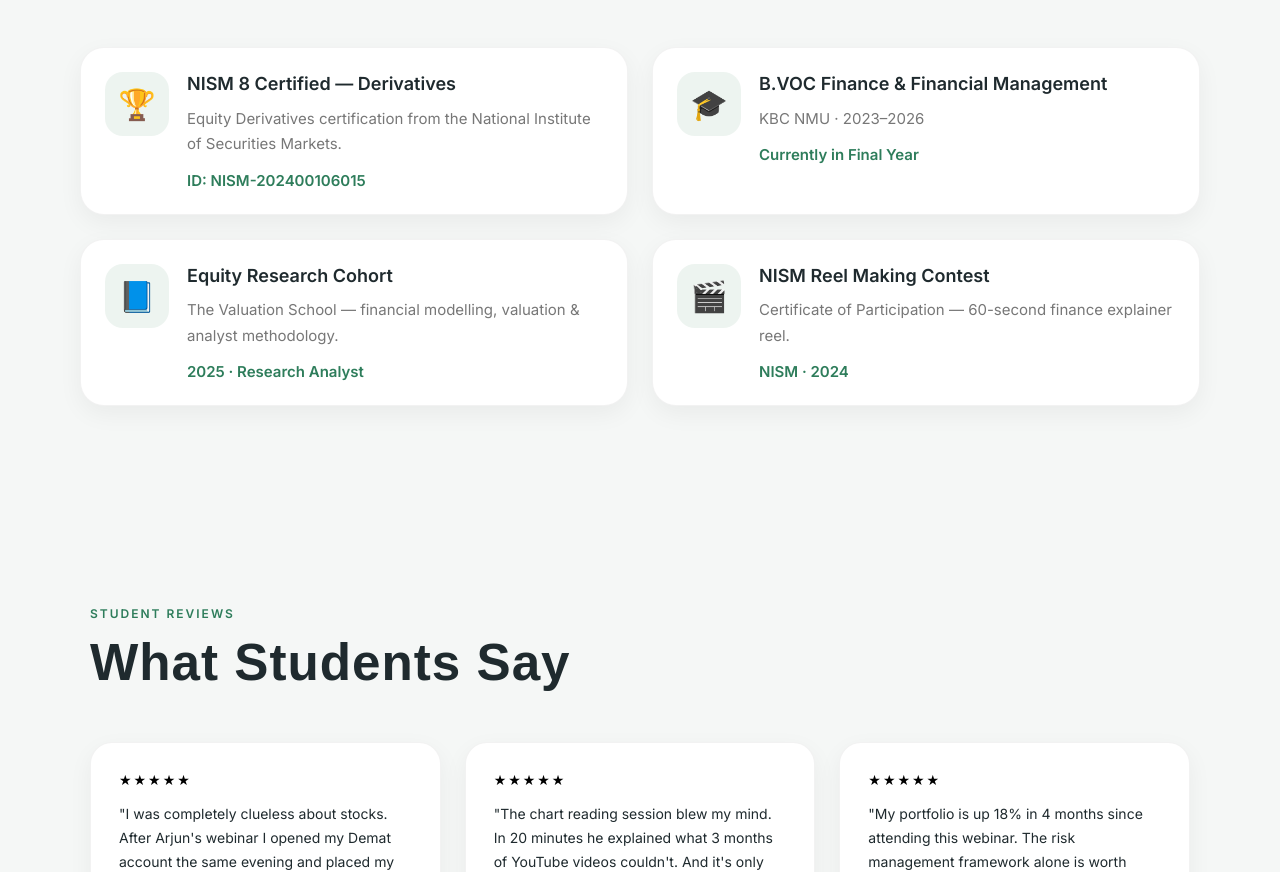
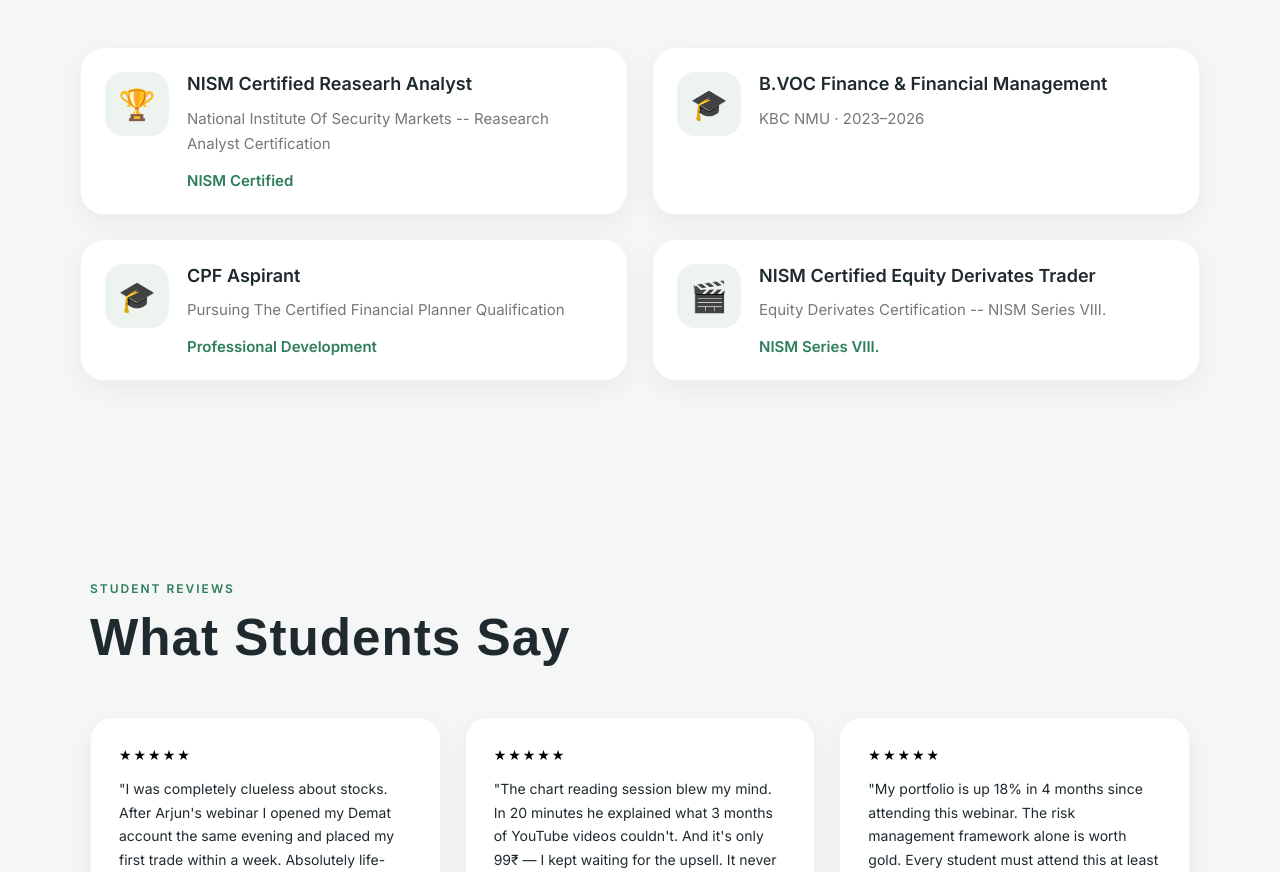
Before and after one commit to niru-31/Landing-page-Skilled-Trader-, a plain HTML site: page index.html in a window 1280 px wide. Shown: the part 2630-3502 px from the top of the page. Drawn offline with nearby package versions, Linux system fonts and the light colour scheme.

Commit message:
Update index.html

```diff
--- a/index.html
+++ b/index.html
@@ -226,15 +226,15 @@
 
         <div>
           <div class="cred-title">
-            NISM 8 Certified — Derivatives
+            NISM Certified Reasearh Analyst
           </div>
 
           <div class="cred-desc">
-            Equity Derivatives certification from the National Institute of Securities Markets.
+            National Institute Of Security Markets -- Reasearch Analyst Certification
           </div>
 
           <div class="cred-highlight">
-            ID: NISM-202400106015
+           NISM Certified
           </div>
         </div>
 
@@ -255,10 +255,6 @@
           <div class="cred-desc">
             KBC NMU · 2023–2026
           </div>
-
-          <div class="cred-highlight">
-            Currently in Final Year
-          </div>
         </div>
 
       </div>
@@ -268,19 +264,19 @@
     <div class="cred-card">
       <div class="cred-top">
 
-        <div class="cred-icon">📘</div>
+        <div class="cred-icon">🎓</div>
 
         <div>
           <div class="cred-title">
-            Equity Research Cohort
+            CPF Aspirant
           </div>
 
           <div class="cred-desc">
-            The Valuation School — financial modelling, valuation & analyst methodology.
+            Pursuing The Certified Financial Planner Qualification
           </div>
 
           <div class="cred-highlight">
-            2025 · Research Analyst
+            Professional Development
           </div>
         </div>
 
@@ -295,15 +291,15 @@
 
         <div>
           <div class="cred-title">
-            NISM Reel Making Contest
+            NISM Certified Equity Derivates Trader
           </div>
 
           <div class="cred-desc">
-            Certificate of Participation — 60-second finance explainer reel.
+            Equity Derivates Certification -- NISM Series VIII.
           </div>
 
           <div class="cred-highlight">
-            NISM · 2024
+            NISM Series VIII.
           </div>
         </div>
 
```
